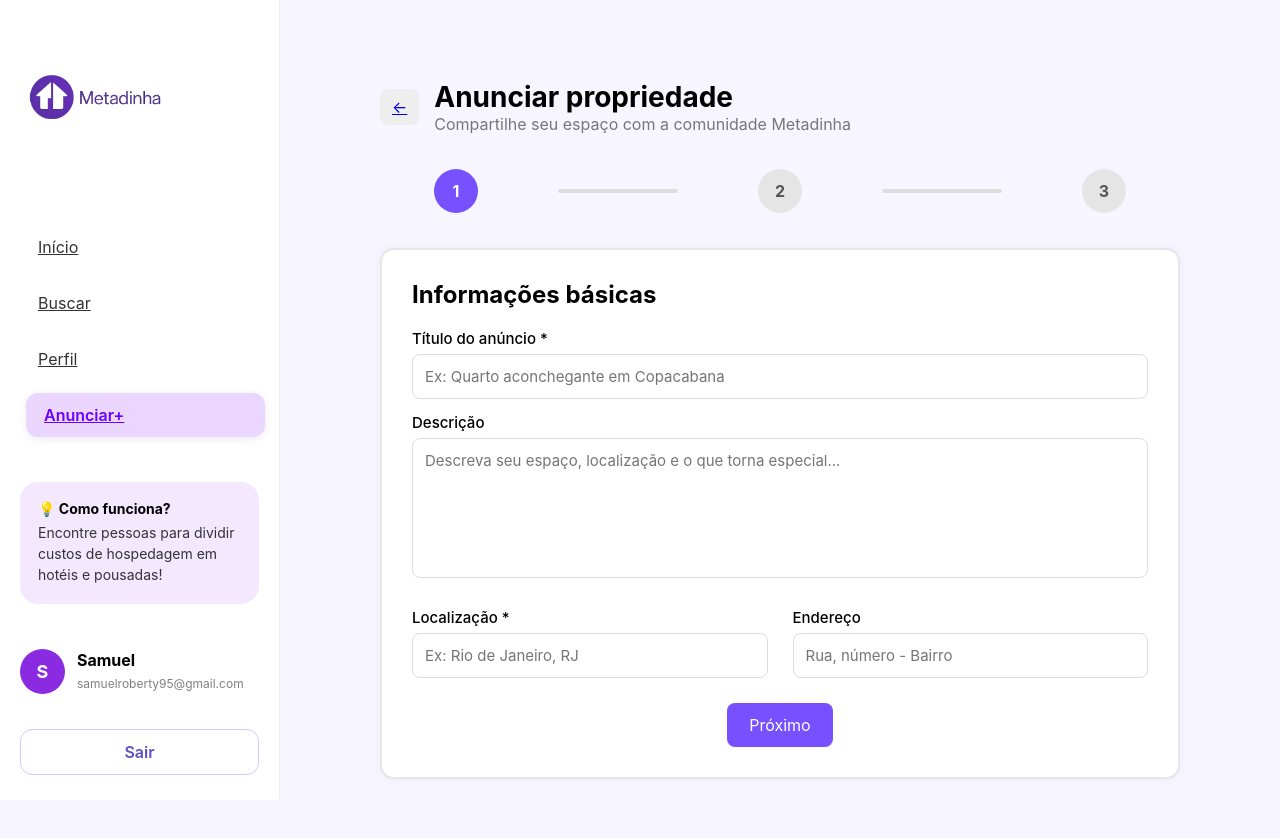
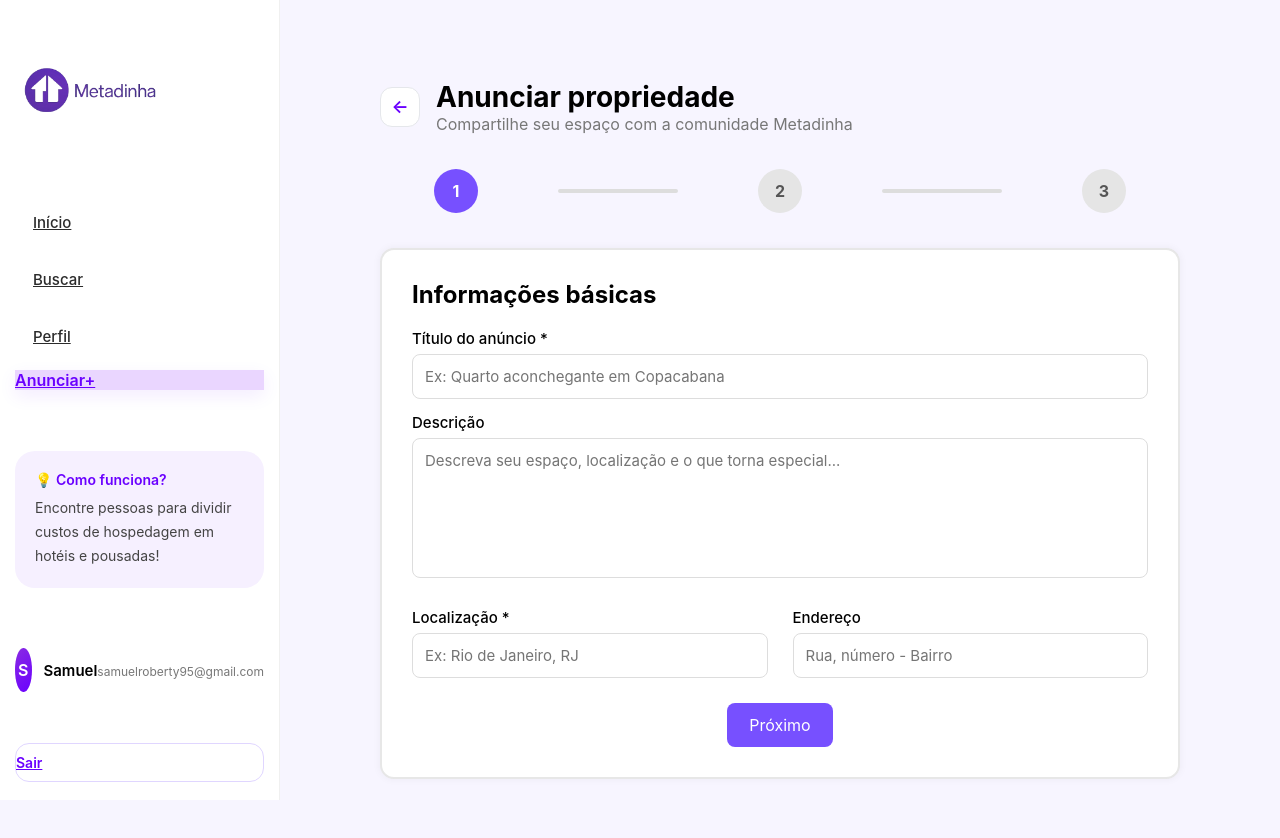
Before and after one commit to angelogabitech/Metadinha, a Next.js app in the folder metadinha/: page /anunciar in a window 1280 px wide. Shown: the top 838 px of the page. Built offline with nearby package versions, Linux system fonts and the light colour scheme.

Commit message:
Css e sidebar

```diff
--- a/metadinha/src/app/anunciar/anunciar.module.css
+++ b/metadinha/src/app/anunciar/anunciar.module.css
@@ -12,17 +12,44 @@
 .topbar {
   display: flex;
   align-items: center;
-  gap: 15px;
+  gap: 16px;
 }
 
+/* BOTÃO VOLTAR — PROFISSIONAL */
 .backBtn {
-  background: #eee;
-  border: none;
-  border-radius: 8px;
-  padding: 8px 12px;
+  width: 40px;
+  height: 40px;
+  border-radius: 12px;
+  border: 1px solid #e5e7eb;
+  background: #ffffff;
   cursor: pointer;
+  display: flex;
+  align-items: center;
+  justify-content: center;
+  transition: all 0.25s ease;
 }
 
+/* hover suave */
+.backBtn:hover {
+  background: #f5f3ff;
+  border-color: #c7b8ff;
+  transform: translateX(-2px);
+}
+
+/* clique */
+.backBtn:active {
+  transform: scale(0.95);
+}
+
+/* seta */
+.backIcon {
+  font-size: 18px;
+  font-weight: 600;
+  color: #6a00ff;
+  line-height: 1;
+}
+
+/* título */
 .titleGroup h1 {
   font-size: 28px;
   margin: 0;
--- a/metadinha/src/app/anunciar/page.tsx
+++ b/metadinha/src/app/anunciar/page.tsx
@@ -44,9 +44,14 @@ export default function Anunciar() {
 
       <main className={styles.content}>
         <header className={styles.topbar}>
-          <Link href="/" className={styles.backBtn}>
-            ←
-          </Link>
+          <button
+            type="button"
+            className={styles.backBtn}
+            onClick={() => router.back()}
+            aria-label="Voltar"
+          >
+            <span className={styles.backIcon}>←</span>
+          </button>
 
           <div className={styles.titleGroup}>
             <h1>Anunciar propriedade</h1>
--- a/metadinha/src/app/components/sidebar.jsx
+++ b/metadinha/src/app/components/sidebar.jsx
@@ -17,37 +17,35 @@ export default function Sidebar() {
 
   return (
     <aside className={styles.sidebar}>
-
-      {/* LOGO */}
       <div className={styles.sidebarHeader}>
         <div className={styles.logo}>
-          <Image
-            src="/metadinhalogo.png"
-  alt="logo"
-  width={150}
-  height={150}
-          />
-
+          <Image src="/metadinhalogo.png" alt="logo" width={150} height={150} />
         </div>
       </div>
 
-      {/* MENU */}
       <nav className={styles.menu}>
-        <Link href="/" className={isActive("/")}>Início</Link>
-        <Link href="/buscar" className={isActive("/buscar")}>Buscar</Link>
-        <Link href="/perfil" className={isActive("/perfil")}>Perfil</Link>
-        <Link href="/anunciar" className={isActive("/anunciar")}>Anunciar+</Link>
+        <Link href="/" className={isActive("/")}>
+          Início
+        </Link>
+        <Link href="/buscar" className={isActive("/buscar")}>
+          Buscar
+        </Link>
+        <Link href="/perfil" className={isActive("/perfil")}>
+          Perfil
+        </Link>
+        <Link href="/anunciar" className={isActive("/anunciar")}>
+          Anunciar+
+        </Link>
       </nav>
 
-      {/* INFO BOX */}
       <div className={styles.infoBox}>
         <strong>💡 Como funciona?</strong>
         <p>
-          Encontre pessoas para dividir custos de hospedagem em hotéis e pousadas!
+          Encontre pessoas para dividir custos de hospedagem em hotéis e
+          pousadas!
         </p>
       </div>
 
-      {/* PERFIL */}
       <div className={styles.profileUser}>
         <div className={styles.avatar}>S</div>
         <div>
@@ -56,11 +54,9 @@ export default function Sidebar() {
         </div>
       </div>
 
-      {/* BOTÃO SAIR */}
-       <Link className={styles.logout} href="/login">
+      <Link className={styles.logout} href="/login">
         Sair
       </Link>
-
     </aside>
   );
 }
--- a/metadinha/src/app/sidebar.module.css
+++ b/metadinha/src/app/sidebar.module.css
@@ -1,132 +1,160 @@
+/* ================= SIDEBAR BASE ================= */
+
 .sidebar {
   position: fixed;
   top: 0;
   left: 0;
   width: 280px;
   height: 100vh;
-  background: #fff;
-  padding: 25px 20px;
+  padding: 18px 15px;
   display: flex;
   flex-direction: column;
   justify-content: space-between;
-  border-right: 1px solid #eee;
+  background: #ffffff;
+  border-right: 1px solid rgba(0, 0, 0, 0.06);
   overflow-y: auto;
 }
 
+/* ================= HEADER ================= */
 
-.sidebarHeader {
-  margin-bottom: 30px;
-}
 
 .logo {
   display: flex;
-  align-items: center;
+  flex-direction: column;
+  align-items: flex-start;
   gap: 10px;
 }
 
-.subTitulo {
-  font-size: 20px;
-  font-weight: 600;
-  color: #6a00ff;
+
+.logo img {
+  border-radius: 18px;
 }
 
+.subTitulo {
+  font-size: 14px;
+  font-weight: 500;
+  color: #6a00ff;
+  letter-spacing: 0.3px;
+}
+
+/* ================= MENU ================= */
 
 .menu {
   display: flex;
   flex-direction: column;
-  gap: 12px;
+  gap: 10px;
 }
 
 .itemMenu {
-  padding: 12px 18px;
-  border-radius: 12px;
+  padding: 14px 18px;
+  border-radius: 14px;
+  border: none;
   cursor: pointer;
-  transition: 0.25s ease;
-  font-size: 16px;
-  color: #333;
+  font-size: 15px;
+  font-weight: 500;
+  color: #2b2b2b;
+  background: transparent;
+  text-align: left;
+  transition: all 0.25s ease;
 }
 
 .itemMenu:hover {
-  background: #f1e7ff;
+  background: #f4edff;
+  transform: translateX(4px);
 }
 
 .itemMenuAtivo {
   background: #ead6ff;
   color: #6a00ff;
   font-weight: 600;
-  border-radius: 12px;
-  padding: 12px 18px;
-  transform: translateX(6px);
-  box-shadow: 0 2px 8px rgba(0,0,0,0.08);
+  box-shadow: 0 6px 18px rgba(106, 0, 255, 0.08);
+}
+
+/* ================= INFO BOX ================= */
+
+.infoBox {
+  background: #f6f0ff;
+  padding: 20px;
+  border-radius: 20px;
+  font-size: 14px;
+  margin: 30px 0;
+}
+
+.infoBox strong {
+  color: #6a00ff;
+  font-weight: 600;
+}
+
+.infoBox p {
+  margin-top: 8px;
+  line-height: 1.5rem;
+  color: #444;
+}
+
+/* ================= FOOTER AREA ================= */
+
+.footerArea {
+  padding-top: 5px;
+  border-top: 1px solid rgba(0, 0, 0, 0.06);
+}
+
+/* ================= USER ================= */
+
+.profileUser {
+  display: flex;
+  align-items: center;
+  gap: 12px;
+  margin-bottom: 20px;
 }
 
 
-.infoBox {
-  background: #f4e8ff;
-  padding: 18px;
-  border-radius: 18px;
-  font-size: 14px;
-  margin: 25px 0;
-}
-
-.infoBox p {
-  margin-top: 6px;
-  color: #333;
-  line-height: 1.3rem;
-}
-
-
-.profileUser {
-  display: flex;
-  gap: 12px;
-  align-items: center;
-  margin-bottom: 15px;
-}
-
 .avatar {
-  width: 45px;
-  height: 45px;
-  background: #8a2be2;
+  width: 44px;
+  height: 44px;
+  background: linear-gradient(135deg, #8a2be2, #6a00ff);
   color: #fff;
   border-radius: 50%;
   display: flex;
   align-items: center;
   justify-content: center;
-  font-weight: bold;
-  font-size: 18px;
+  font-weight: 600;
+  font-size: 16px;
 }
 
 .profileUser strong {
-  font-size: 16px;
-  display: block;
-  margin-bottom: 2px;
+  font-size: 15px;
+  font-weight: 600;
 }
 
 .profileUser span {
   font-size: 12px;
-  color: gray;
+  color: #777;
+}
+
+.userInfo {
+  display: flex;
+  flex-direction: column;
+  line-height: 1.2;
 }
 
 
+/* ================= LOGOUT ================= */
+
 .logout {
-  display: block;
   width: 100%;
-  padding: 12px 0;
-  text-align: center;
-  border-radius: 12px;
+  padding: 10px 0;
+  border-radius: 14px;
   background: #ffffff;
-  border: 1px solid #d5c7ff;
+  border: 1px solid #e0d6ff;
   cursor: pointer;
-  transition: 0.25s ease-in-out;
-  font-size: 16px;
-  color: #5c4ec4;
+  font-size: 14px;
   font-weight: 600;
-  text-decoration: none;
+  color: #6a00ff;
+  transition: all 0.25s ease;
 }
 
 .logout:hover {
-  background: #f5f0ff;
-  border-color: #b7a5ff;
+  background: #f4edff;
 }
 
 .logout:active {
```
Also changed, not shown: metadinha/src/app/components/sidebar.tsx (+40 -18 lines).
